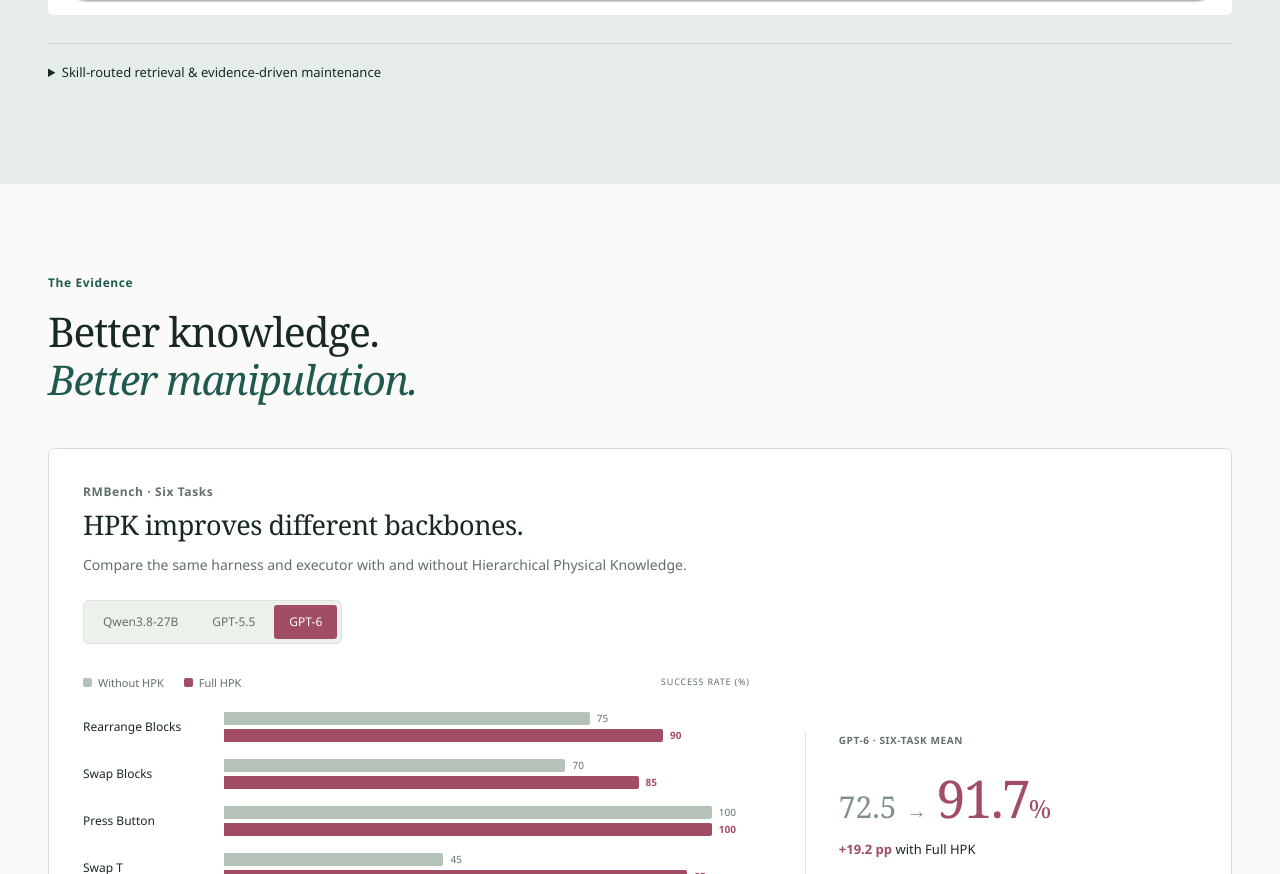
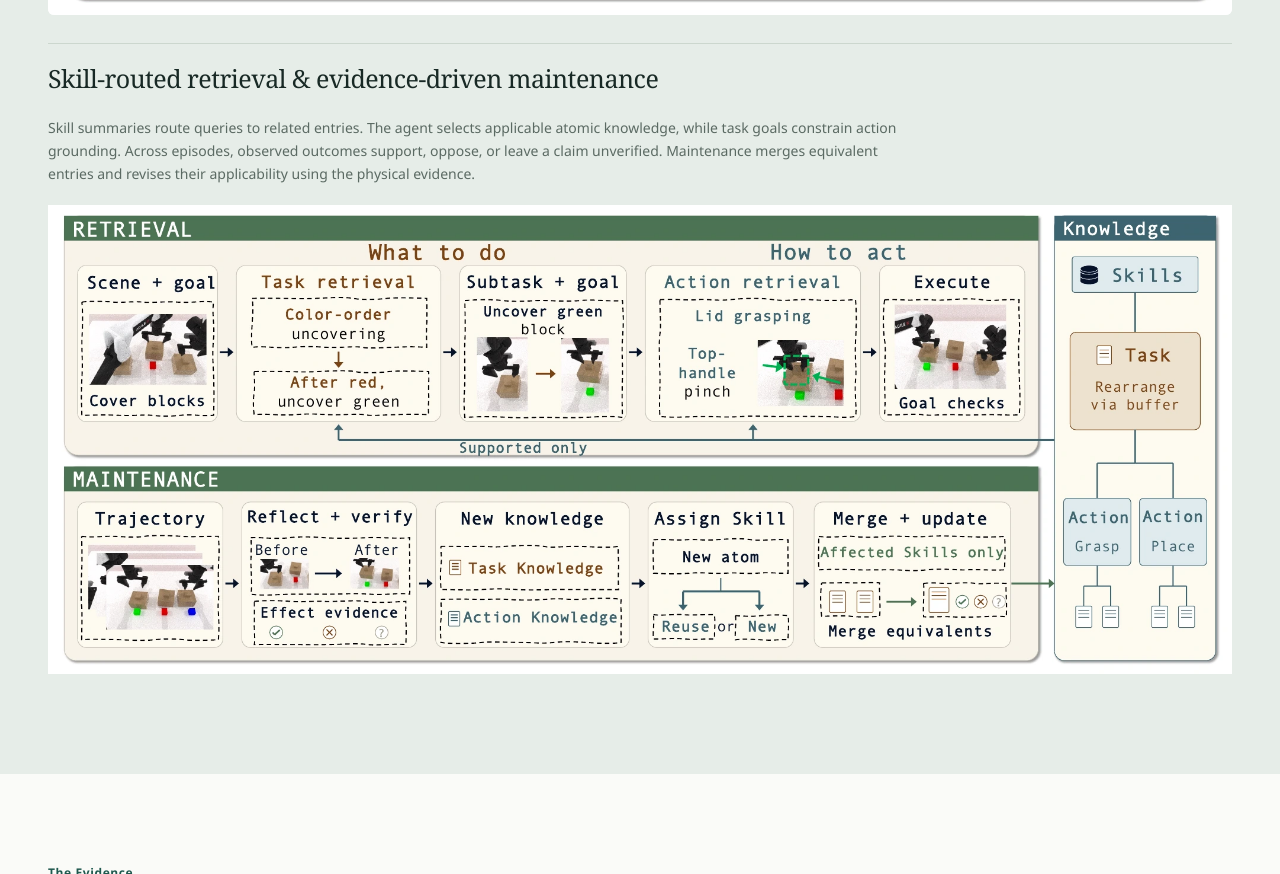
Before and after one commit to RUCKBReasoning/RoboHarn-Evo, a plain HTML site: page index.html in a window 1280 px wide. Shown: the part 3297-4171 px from the top of the page. Drawn offline with Linux system fonts and the light colour scheme.

Commit message:
Show retrieval and maintenance content directly in the method section

```diff
--- a/index.html
+++ b/index.html
@@ -101,7 +101,7 @@
       <div class="section-heading"><div><span class="eyebrow">The Method</span><h2 id="method-heading">Two levels of knowledge.<br><em>Two loops of improvement.</em></h2></div></div>
       <div class="knowledge-pair"><article><span class="knowledge-icon">T</span><div><span class="small-label">Task Knowledge</span><h3>What to do. When it is done.</h3><p>Subtask selection, goals, ordering, and completion conditions.</p><blockquote>Finish the required press count before switching to the next color.</blockquote></div></article><article><span class="knowledge-icon action-icon">A</span><div><span class="small-label">Action Knowledge</span><h3>How to make it happen.</h3><p>Object-relative geometry, interaction strategies, and physical effects.</p><blockquote>Approach from above, press once, release, and verify the effect.</blockquote></div></article></div>
       <figure class="paper-figure"><button class="figure-expand" data-figure="assets/images/method.webp" data-title="RoboHarn-Evo: inner execution loop and outer knowledge evolution loop" aria-label="Expand method figure"><img src="assets/images/method.webp?v=e697a5bc6b92" loading="lazy" width="2200" height="1206" alt="Paper architecture: observations feed task planning, action grounding, execution and effect checking; recorded episodes are reflected into skill-indexed Task and Action Knowledge."><span>View full figure</span></button></figure>
-      <details class="method-details"><summary>Skill-routed retrieval & evidence-driven maintenance</summary><p>Skill summaries route queries to related entries. The agent selects applicable atomic knowledge, while task goals constrain action grounding. Across episodes, observed outcomes support, oppose, or leave a claim unverified. Maintenance merges equivalent entries and revises their applicability using the physical evidence.</p><img src="assets/images/knowledge.webp?v=9ba38dda9973" loading="lazy" alt="Skill-routed retrieval and evidence-driven maintenance from the paper."></details>
+      <section class="method-details" aria-labelledby="retrieval-heading"><h3 id="retrieval-heading">Skill-routed retrieval &amp; evidence-driven maintenance</h3><p>Skill summaries route queries to related entries. The agent selects applicable atomic knowledge, while task goals constrain action grounding. Across episodes, observed outcomes support, oppose, or leave a claim unverified. Maintenance merges equivalent entries and revises their applicability using the physical evidence.</p><img src="assets/images/knowledge.webp?v=9ba38dda9973" loading="lazy" alt="Skill-routed retrieval and evidence-driven maintenance from the paper."></section>
     </section>
 
     </div>
```
